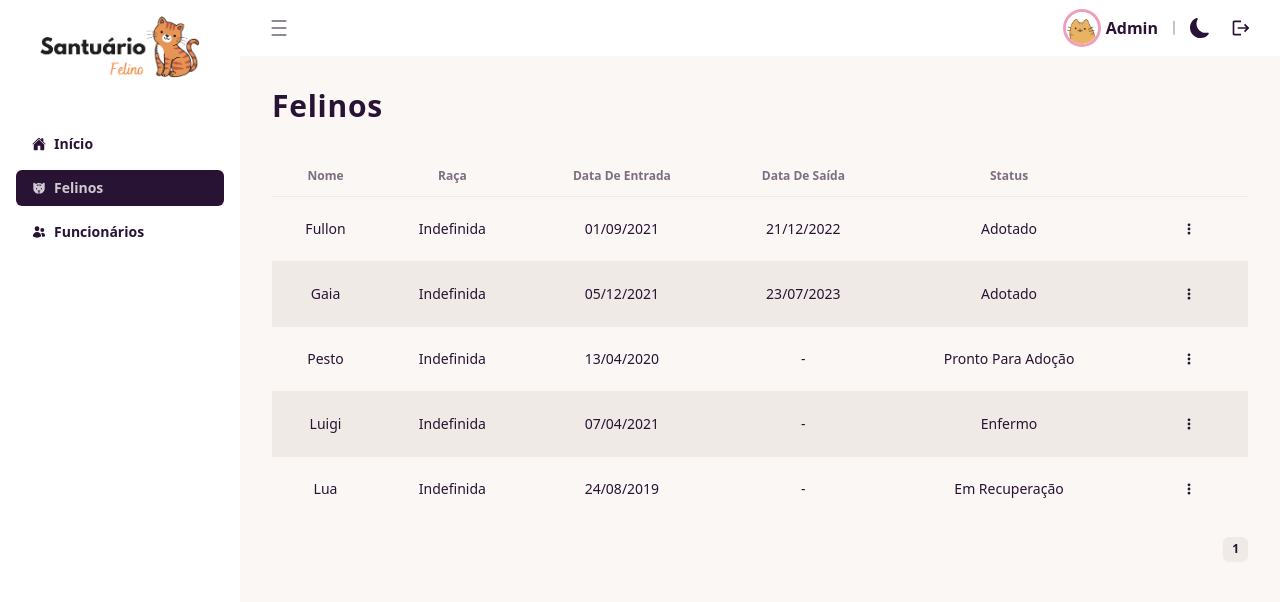
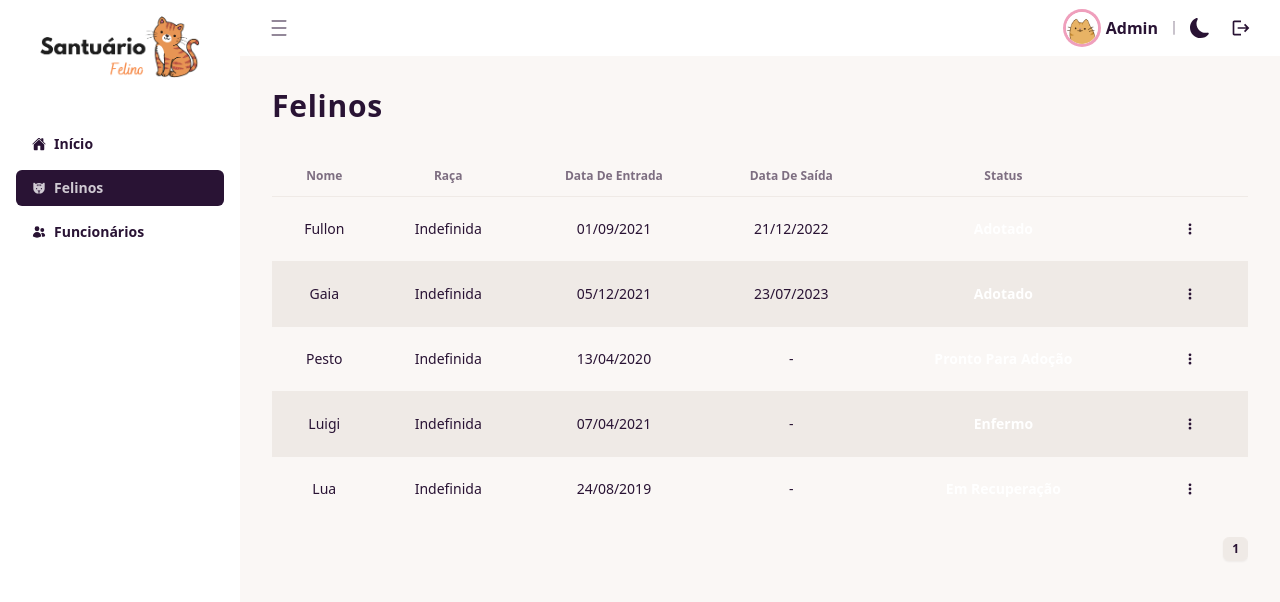
Before and after one commit to dnuneswebdev/santuario-felino, a React (Vite) app: page /cats in a window 1280 px wide. Shown: the top 602 px of the page. Built offline with nearby package versions, Linux system fonts and the light colour scheme.

Commit message:
Cria componente StatusTag
Refatora td de status na tabela

Refatora columns da página Felinos

```diff
--- /dev/null
+++ b/src/components/StatusTag.jsx
@@ -0,0 +1,13 @@
+function StatusTag({status, children}) {
+  return (
+    <>
+      <p
+        className={`bg-${status} text-white p-1 rounded-md font-semibold lg:w-3/4 mx-auto`}
+      >
+        {children}
+      </p>
+    </>
+  );
+}
+
+export default StatusTag;
--- a/src/components/Table.jsx
+++ b/src/components/Table.jsx
@@ -1,8 +1,9 @@
 import {HiDotsVertical} from "react-icons/hi";
 import Dropdown from "./Dropdown";
 import Pagination from "./Pagination";
+import StatusTag from "./StatusTag";
 
-function Table({columns, data, hasActions}) {
+function Table({columns, data, hasActions, statusTag}) {
   const columnKeys = Object.keys(columns);
   const columnValues = Object.values(columns);
 
@@ -21,7 +22,17 @@ function Table({columns, data, hasActions}) {
             return (
               <tr key={item.id}>
                 {columnKeys.map((column) => {
-                  return <td key={column}>{item[column]}</td>;
+                  return (
+                    <td key={column}>
+                      {column === "status" ? (
+                        <StatusTag status={statusTag[item.status]}>
+                          {item.status}
+                        </StatusTag>
+                      ) : (
+                        item[column]
+                      )}
+                    </td>
+                  );
                 })}
                 {hasActions && (
                   <td>
--- a/src/data/cats.js
+++ b/src/data/cats.js
@@ -40,3 +40,18 @@ export const cats = [
     status: "Em Recuperação",
   },
 ];
+
+export const columns = {
+  name: "Nome",
+  breed: "Raça",
+  entryDate: "Data De Entrada",
+  departureDate: "Data De Saída",
+  status: "Status",
+};
+
+export const statusTag = {
+  Adotado: "success",
+  "Pronto Para Adoção": "info",
+  Enfermo: "error",
+  "Em Recuperação": "warning",
+};
--- a/src/pages/Cats.jsx
+++ b/src/pages/Cats.jsx
@@ -1,15 +1,7 @@
 import {useEffect, useState} from "react";
 import SectionTitle from "../components/SectionTitle";
 import Table from "../components/Table";
-import {cats} from "../data/cats";
-
-const columns = {
-  name: "Nome",
-  breed: "Raça",
-  entryDate: "Data De Entrada",
-  departureDate: "Data De Saída",
-  status: "Status",
-};
+import {cats, statusTag, columns} from "../data/cats";
 
 function Cats() {
   const [formatedData, setFormatedData] = useState([]);
@@ -29,7 +21,12 @@ function Cats() {
   return (
     <>
       <SectionTitle title="Felinos" />
-      <Table columns={columns} data={formatedData} hasActions={true} />
+      <Table
+        columns={columns}
+        data={formatedData}
+        hasActions={true}
+        statusTag={statusTag}
+      />
     </>
   );
 }
```
